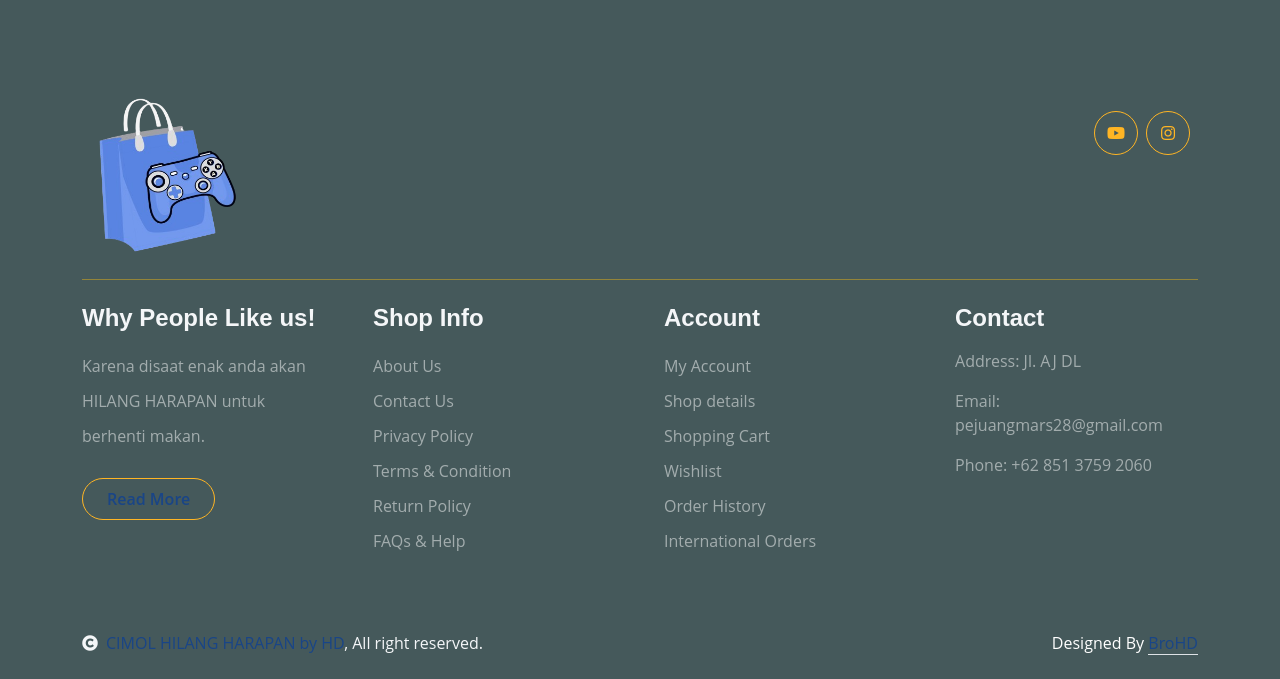
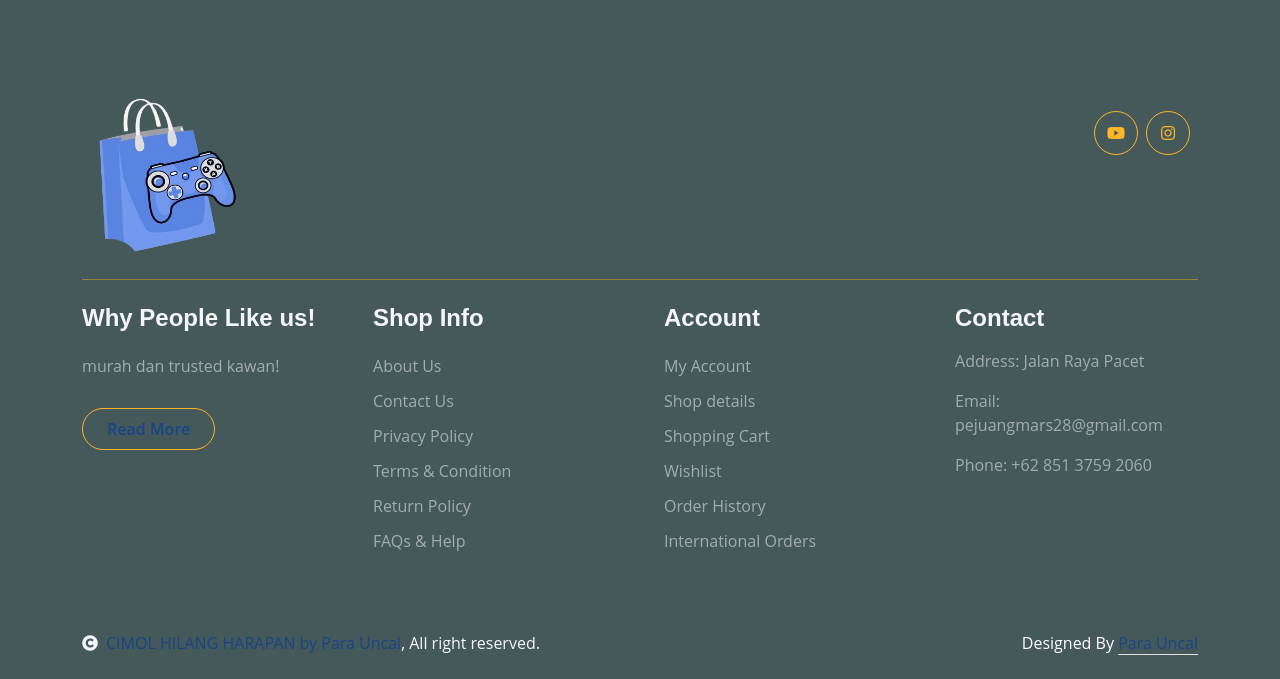
Before and after one commit to RAFLYBOSENG/Uncal_GameStore, a Flask app: page /contact in a window 1280 px wide. Shown: the part 1621-2300 px from the top of the page. Run offline with Flask 3, Linux system fonts and the light colour scheme; some libraries are stand-ins or nearby versions.

Commit message:
Update contact.html

```diff
--- a/templates/contact.html
+++ b/templates/contact.html
@@ -38,7 +38,7 @@
             <div class="container topbar bg-primary d-none d-lg-block">
                 <div class="d-flex justify-content-between">
                     <div class="top-info ps-2">
-                        <small class="me-3"><i class="fas fa-map-marker-alt me-2 text-secondary"></i> <a href="#" class="text-white">Jl. Aj DL</a></small>
+                        <small class="me-3"><i class="fas fa-map-marker-alt me-2 text-secondary"></i> <a href="#" class="text-white">Jalan Raya Pacet</a></small>
                         <small class="me-3"><i class="fas fa-envelope me-2 text-secondary"></i><a href="#" class="text-white">pejuangmars28@gmail.com</a></small>
                     </div>
                     <div class="top-link pe-2">
@@ -186,7 +186,7 @@
                     <div class="col-lg-3 col-md-6">
                         <div class="footer-item">
                             <h4 class="text-light mb-3">Why People Like us!</h4>
-                            <p class="mb-4">Karena disaat enak anda akan HILANG HARAPAN untuk berhenti makan.</p>
+                            <p class="mb-4">murah dan trusted kawan!</p>
                             <a href="" class="btn border-secondary py-2 px-4 rounded-pill text-primary">Read More</a>
                         </div>
                     </div>
@@ -215,7 +215,7 @@
                     <div class="col-lg-3 col-md-6">
                         <div class="footer-item">
                             <h4 class="text-light mb-3">Contact</h4>
-                            <p>Address: Jl. AJ DL</p>
+                            <p>Address: Jalan Raya Pacet</p>
                             <p>Email: pejuangmars28@gmail.com</p>
                             <p>Phone: +62 851 3759 2060</p>
                         </div>
@@ -230,11 +230,11 @@
             <div class="container">
                 <div class="row">
                     <div class="col-md-6 text-center text-md-start mb-3 mb-md-0">
-                        <span class="text-light"><a href="#"><i class="fas fa-copyright text-light me-2"></i>CIMOL HILANG HARAPAN by HD</a>, All right reserved.</span>
+                        <span class="text-light"><a href="#"><i class="fas fa-copyright text-light me-2"></i>CIMOL HILANG HARAPAN by Para Uncal</a>, All right reserved.</span>
                     </div>
                     <div class="col-md-6 my-auto text-center text-md-end text-white">
 
-                        Designed By <a class="border-bottom" href="https://htmlcodex.com">BroHD</a>
+                        Designed By <a class="border-bottom" href="https://htmlcodex.com">Para Uncal</a>
                     </div>
                 </div>
             </div>
```
